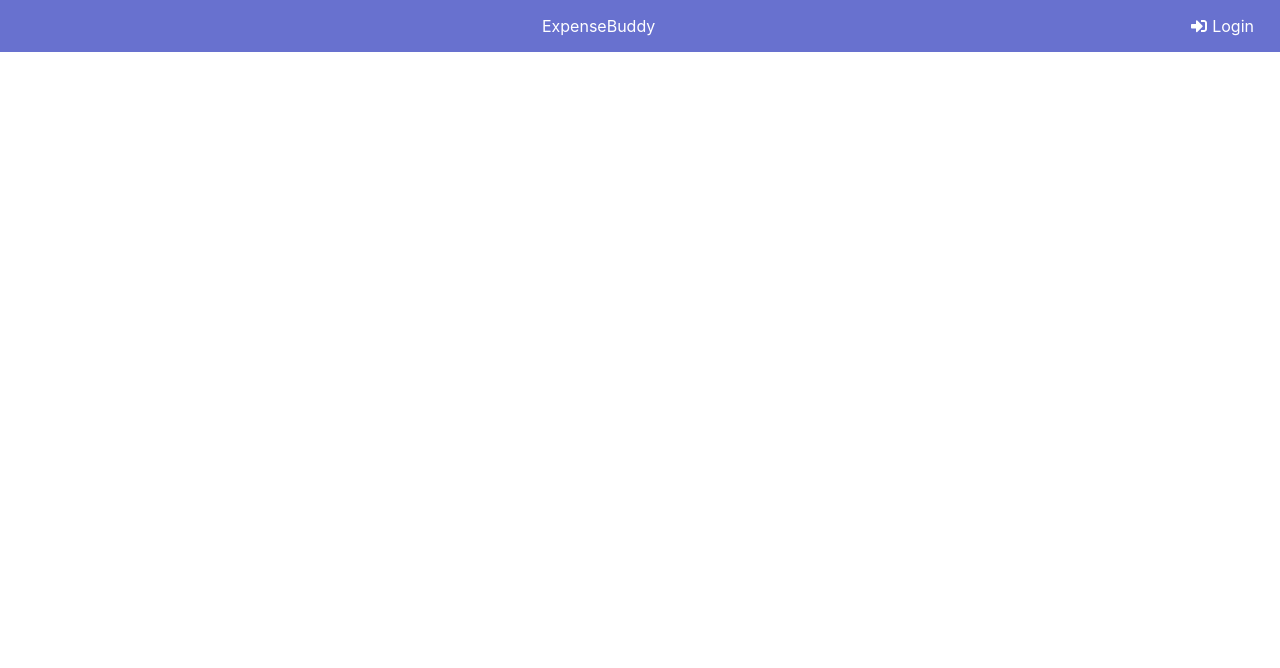
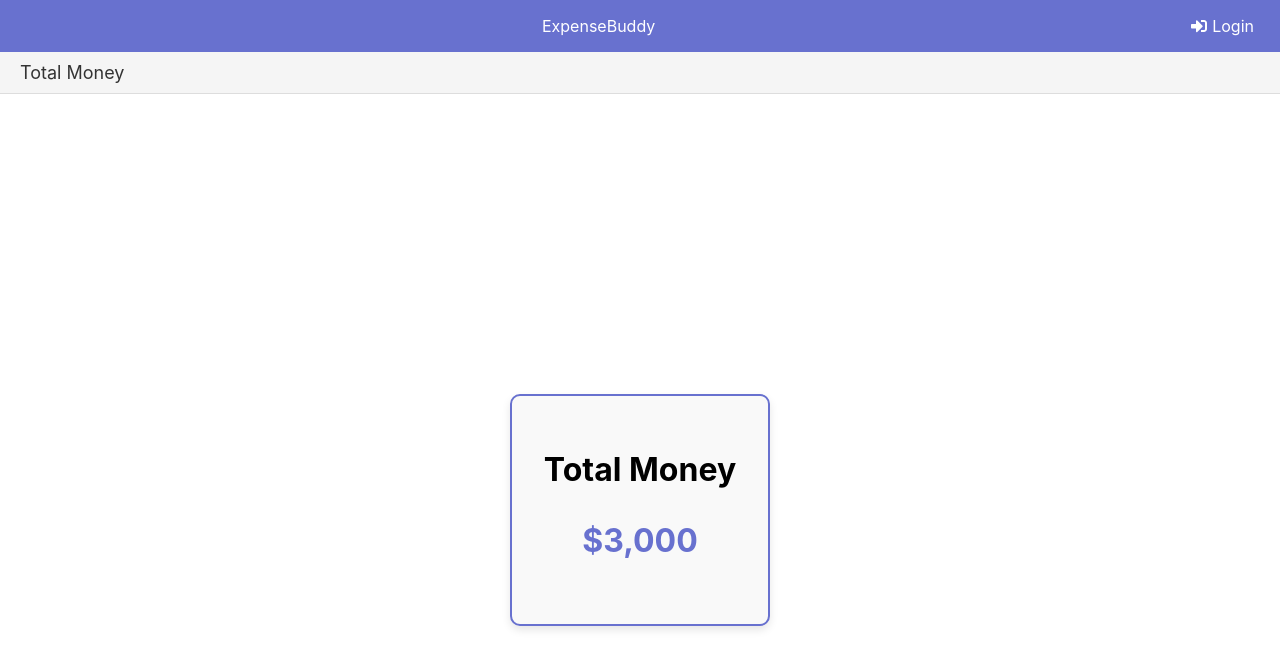
Before and after one commit to Janit11/expensebuddy, a React (Create React App) app: page /total-money in a window 1280 px wide. Before the commit this address had no page. Shown: the top 668 px of the page. Built offline with nearby package versions, Linux system fonts and the light colour scheme.

Commit message:
setup total money page

```diff
--- a/src/App.css
+++ b/src/App.css
@@ -119,3 +119,27 @@ textarea {
 }
 
 /* make the content more adjustable for different screen sizes and change the interface */
+
+.total-money-container {
+  display: flex;
+  justify-content: center;
+  align-items: center;
+  height: 100vh;
+  padding: 1rem;
+}
+
+.total-money-box {
+  border: 2px solid #6871cf;
+  border-radius: 10px;
+  padding: 2rem;
+  margin: 2rem;
+  background-color: #f9f9f9;
+  text-align: center;
+  box-shadow: 0px 4px 8px rgba(0, 0, 0, 0.1);
+}
+
+.total-amount {
+  font-size: 2em;
+  font-weight: bold;
+  color: #6871cf;
+}
--- a/src/App.js
+++ b/src/App.js
@@ -7,6 +7,7 @@ import ActivityBar from './components/ActivityBar';
 import Dashboard from './components/Dashboard';
 import ExpensePage from './pages/ExpensePage';
 import ManageMoneyPage from './pages/ManageMoneyPage';
+import TotalMoneyPage from './pages/TotalMoneyPage';
 import Login from './components/Login';
 // Main App component
 const App = () => {
@@ -29,6 +30,7 @@ const App = () => {
           } />
           <Route path="/expenses" element={<ExpensePage />} />
           <Route path="/manage-money" element={<ManageMoneyPage />} />
+          <Route path="/total-money" element={<TotalMoneyPage />} />
           {/* Add more routes as needed */}
         </Routes>
       </div>
--- /dev/null
+++ b/src/components/TotalMoney.js
@@ -0,0 +1,16 @@
+import React from 'react';
+
+const TotalMoney = () => {
+  const totalAmount = "$3,000"; // This can be dynamic if needed
+
+  return (
+      <div className="total-money-container">
+        <div className="total-money-box">
+          <h1>Total Money</h1>
+          <p className="total-amount">{totalAmount}</p>
+        </div>
+      </div>
+  );
+};
+
+export default TotalMoney;
--- /dev/null
+++ b/src/pages/TotalMoneyPage.js
@@ -0,0 +1,14 @@
+import React from 'react';
+import ActivityBar from '../components/ActivityBar';
+import TotalMoney from '../components/TotalMoney';
+
+const TotalMoneyPage = () => {
+  return (
+    <>
+      <ActivityBar currentActivity="Total Money" />
+      <TotalMoney />
+    </>
+  );
+};
+
+export default TotalMoneyPage;
```
Also changed, not shown: src/pages/TotalMoney.js (deleted).
